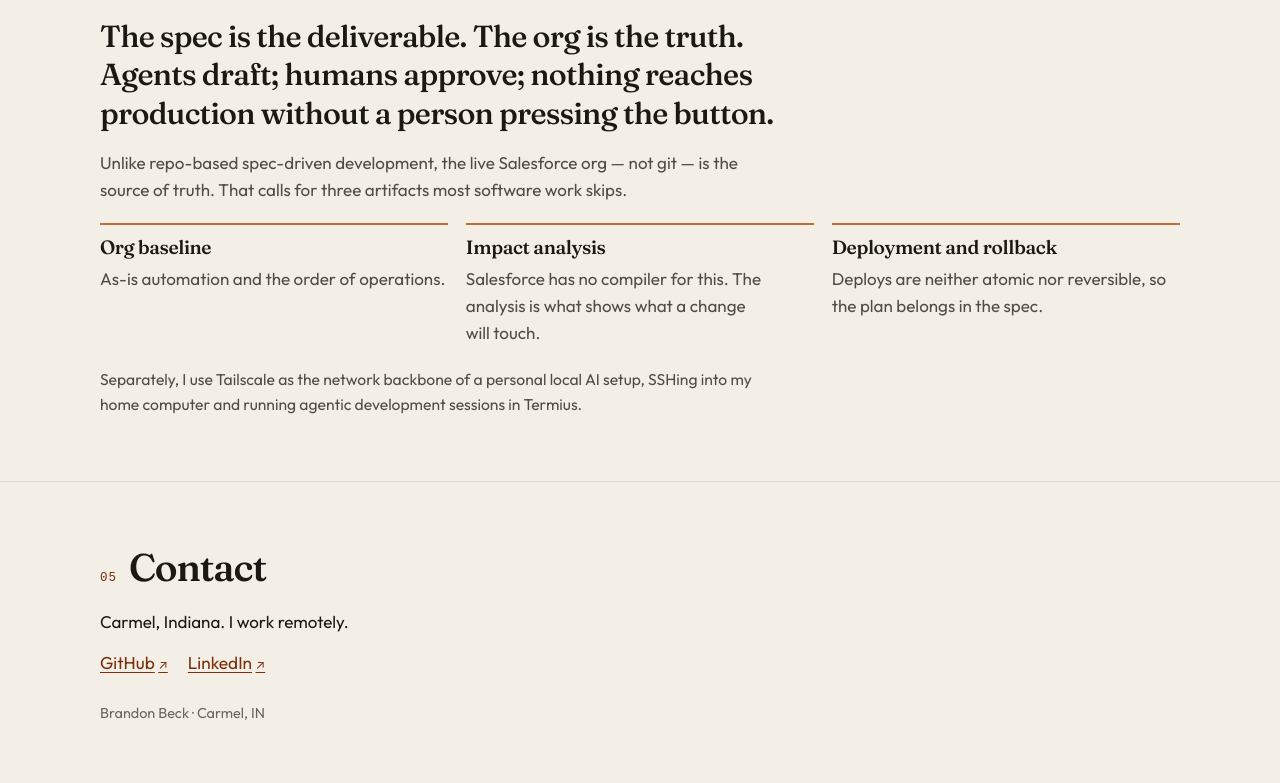
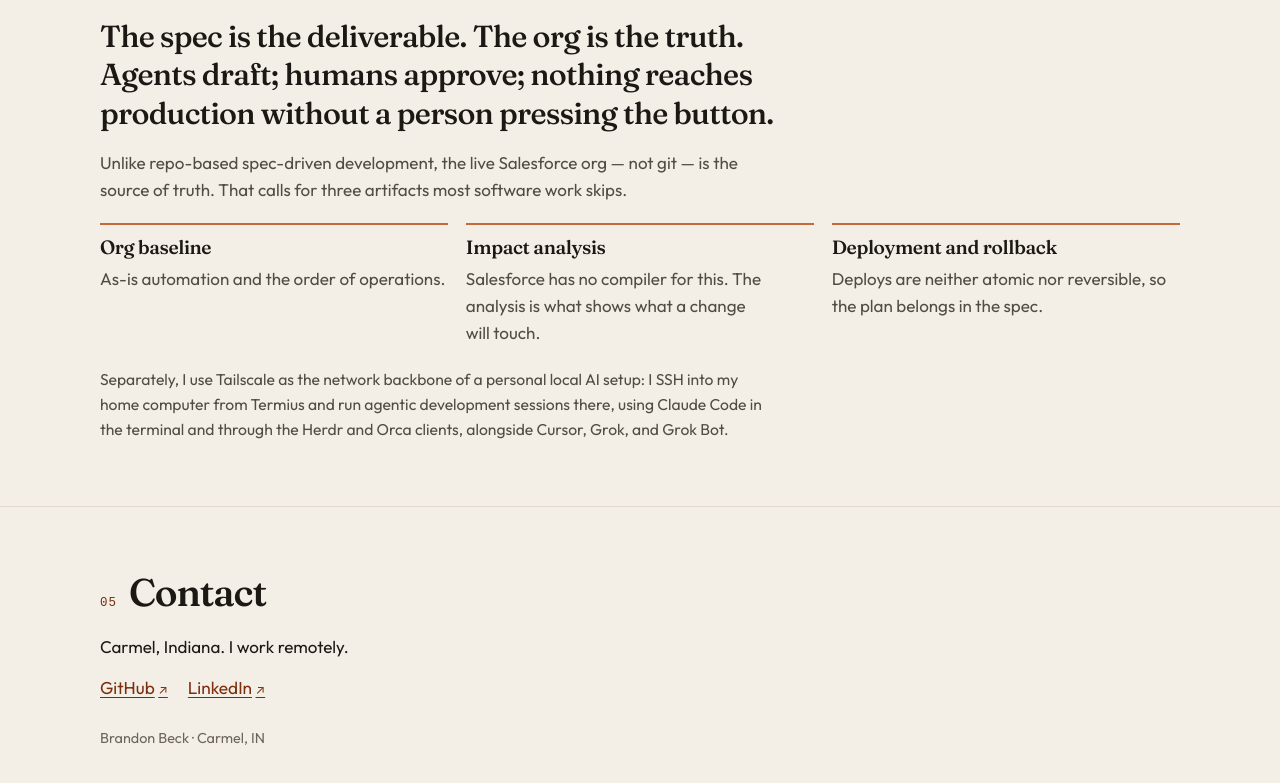
Before and after one commit to beck-systems/beck-systems.github.io, a plain HTML site: page index.html in a window 1280 px wide. Shown: the part 6487-7270 px from the top of the page. Drawn offline with Linux system fonts and the light colour scheme.

Commit message:
Update the local AI setup sentence.
Name Termius, Claude Code, Herdr, Orca, Cursor, Grok, and Grok Bot in the approach aside.

Co-authored-by: B <beck-systems@users.noreply.github.com>

```diff
--- a/index.html
+++ b/index.html
@@ -439,7 +439,7 @@
             <p>Deploys are neither atomic nor reversible, so the plan belongs in the spec.</p>
           </li>
         </ol>
-        <p class="aside">Separately, I use Tailscale as the network backbone of a personal local AI setup, SSHing into my home computer and running agentic development sessions in Termius.</p>
+        <p class="aside">Separately, I use Tailscale as the network backbone of a personal local AI setup: I SSH into my home computer from Termius and run agentic development sessions there, using Claude Code in the terminal and through the Herdr and Orca clients, alongside Cursor, Grok, and Grok Bot.</p>
       </div>
     </section>
   </main>
```
